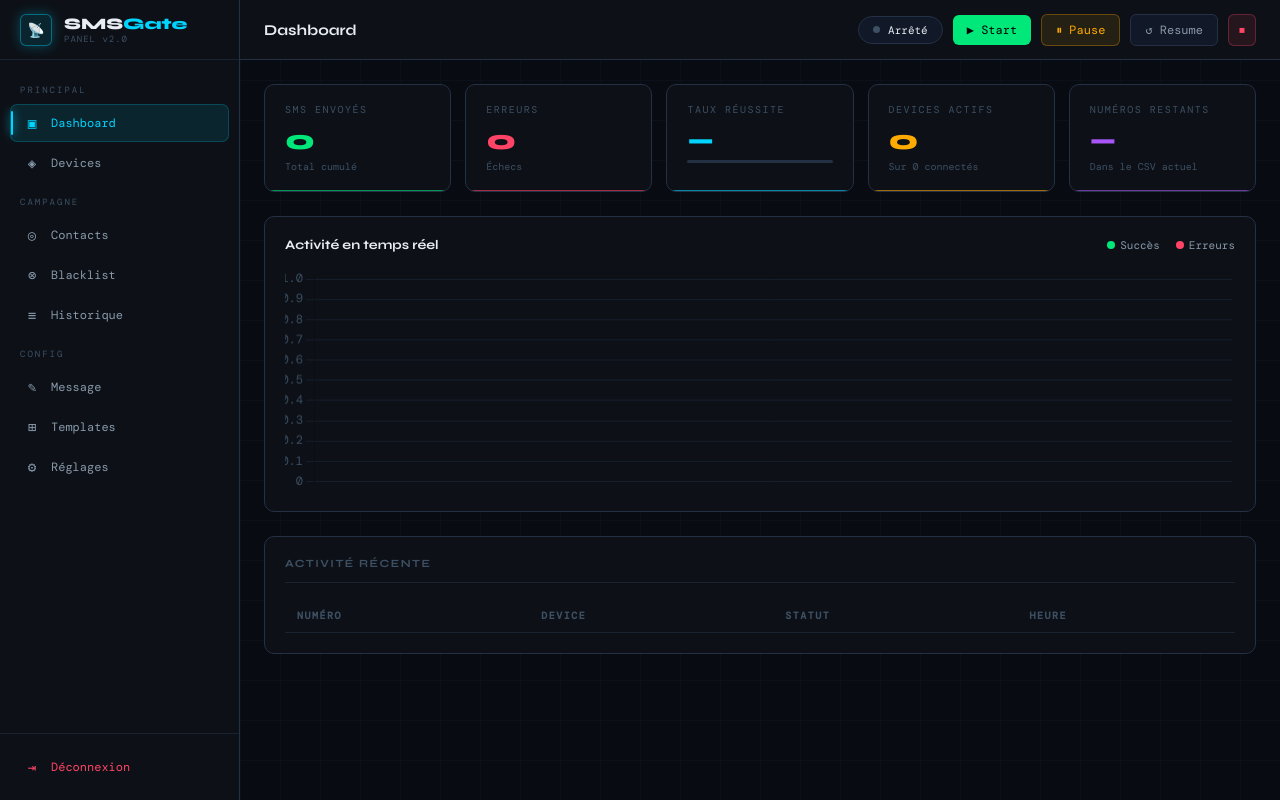
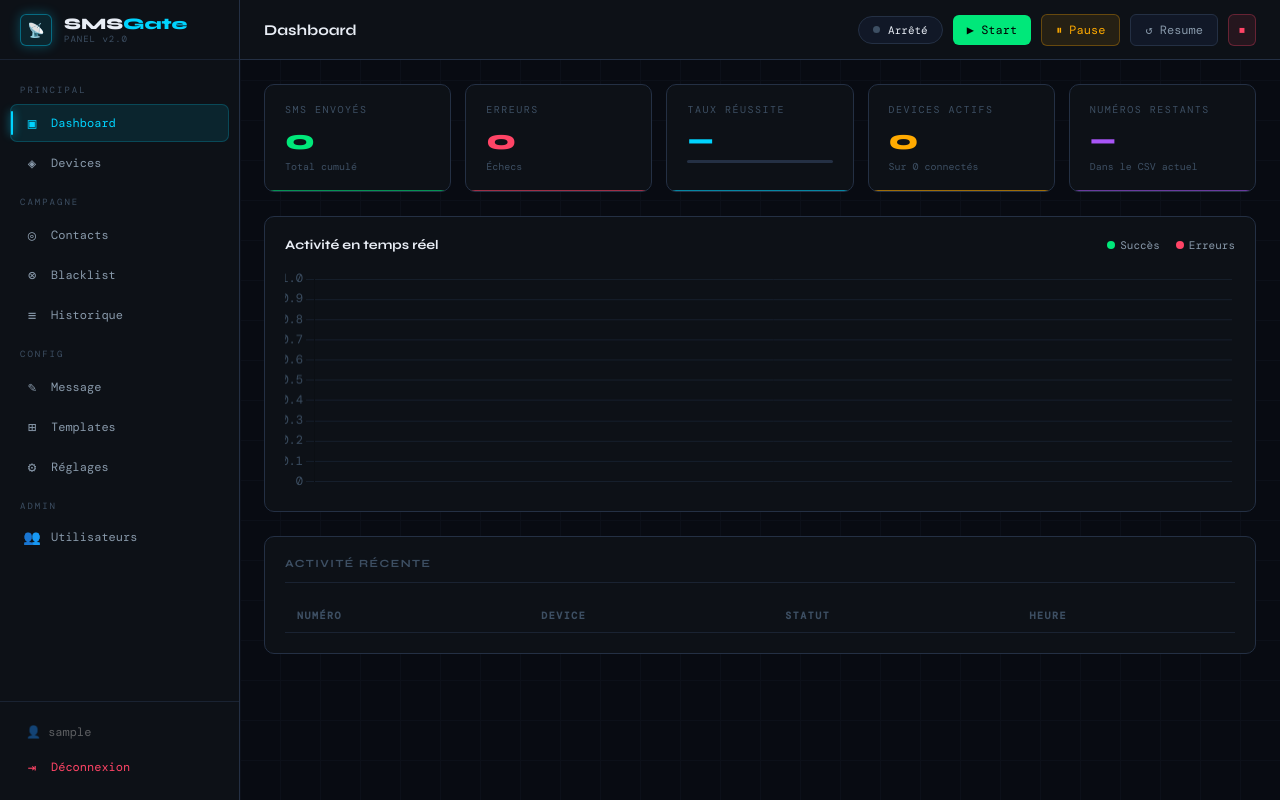
Before and after one commit to flash2spam/sms-saas, a Flask app: page /dashboard in a window 1280 px wide. Run offline with Flask 3, Linux system fonts and the light colour scheme; the visitor is signed in with stand-in values (Sample User, id 1); data comes from the database, SQL or seed files in the repository; data that the repository does not hold is empty; some web fonts are replaced.

Commit message:
index.html

```diff
--- a/templates/index.html
+++ b/templates/index.html
@@ -276,8 +276,13 @@ input[type=range]::-webkit-slider-thumb{-webkit-appearance:none;width:16px;heigh
     <div class="nav-item" onclick="go('message',this)"><span class="nav-icon">✎</span><span class="nav-text">Message</span></div>
     <div class="nav-item" onclick="go('templates',this)"><span class="nav-icon">⊞</span><span class="nav-text">Templates</span></div>
     <div class="nav-item" onclick="go('settings',this)"><span class="nav-icon">⚙</span><span class="nav-text">Réglages</span></div>
+    <div id="admin-nav-item" style="display:none">
+      <div class="nav-group">Admin</div>
+      <div class="nav-item" onclick="go('admin',this)"><span class="nav-icon">👥</span><span class="nav-text">Utilisateurs</span></div>
+    </div>
   </nav>
   <div class="sidebar-footer">
+    <div style="padding:8px 16px;font-size:12px;opacity:0.5;color:#aaa">👤 <span id="sidebar-username"></span></div>
     <a href="/logout" class="nav-item" style="text-decoration:none"><span class="nav-icon">⇥</span><span class="nav-text">Déconnexion</span></a>
   </div>
 </aside>
```
